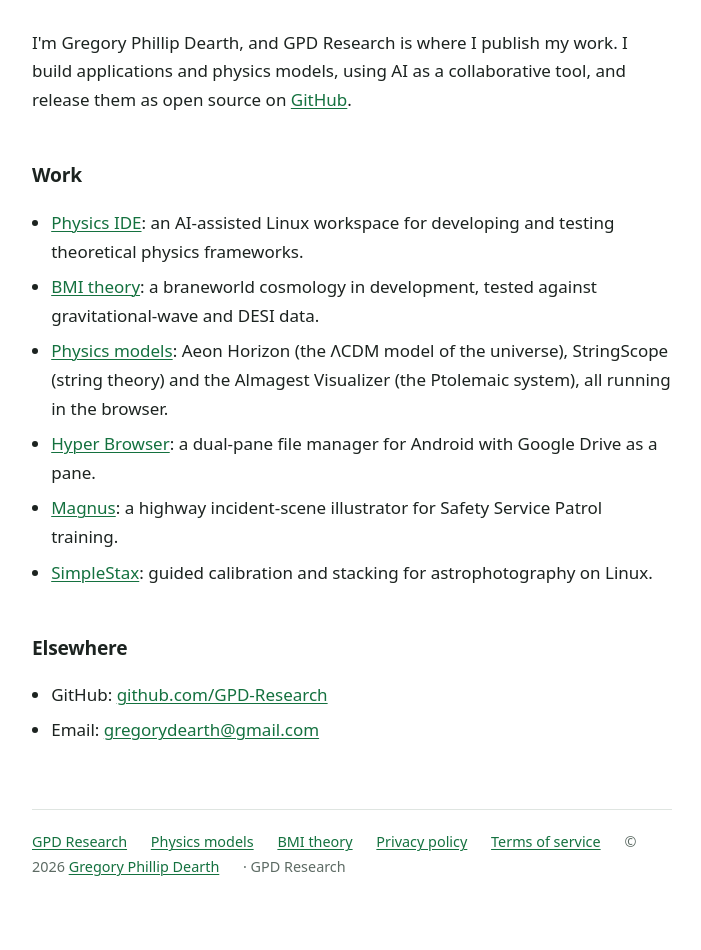
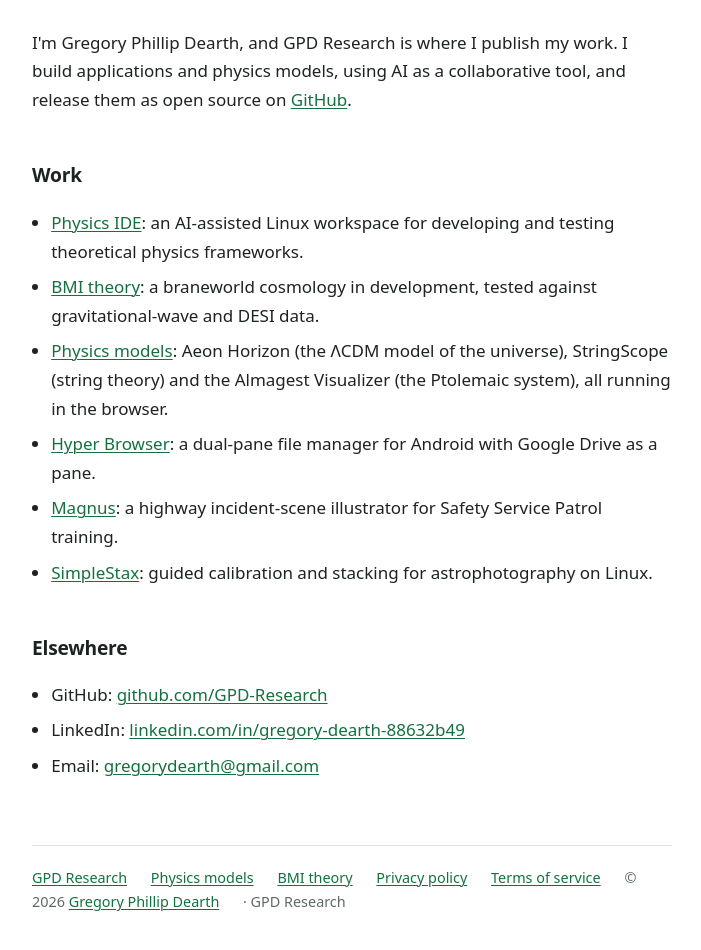
Before and after one commit to GPD-Research/GPD-Research.github.io, a plain HTML site: page about.html in a window 1280 px wide. Shown: the part 140-1090 px from the top of the page, without its empty margins (288-989 px from the left). Drawn offline with Linux system fonts and the light colour scheme.

Commit message:
Site: add LinkedIn to Person sameAs and the About page
Co-Authored-By: Devin AI <158243242+devin-ai-integration[bot]@users.noreply.github.com>

```diff
--- a/about.html
+++ b/about.html
@@ -16,7 +16,7 @@
 <meta property="profile:first_name" content="Gregory">
 <meta property="profile:last_name" content="Dearth">
 <meta name="twitter:card" content="summary">
-<script type="application/ld+json">{"@context": "https://schema.org", "@graph": [{"@type": "ProfilePage", "@id": "https://gpd-research.com/about.html", "url": "https://gpd-research.com/about.html", "name": "Gregory Phillip Dearth", "mainEntity": {"@id": "https://gpd-research.com/#person"}, "isPartOf": {"@id": "https://gpd-research.com/#website"}}, {"@type": "Person", "@id": "https://gpd-research.com/#person", "name": "Gregory Phillip Dearth", "givenName": "Gregory", "additionalName": "Phillip", "familyName": "Dearth", "alternateName": ["Gregory Dearth", "Gregory P. Dearth"], "url": "https://gpd-research.com/about.html", "email": "mailto:gregorydearth@gmail.com", "jobTitle": "Independent scientist, researcher and software developer", "description": "Independent scientist, researcher and software developer leveraging AI as a collaborative tool for applications and physics models.", "worksFor": {"@type": "Organization", "@id": "https://gpd-research.com/#org", "name": "GPD Research", "url": "https://gpd-research.com/"}, "knowsAbout": ["Theoretical physics", "Cosmology", "String theory", "Braneworld cosmology", "Software development", "Astrophotography"], "sameAs": ["https://github.com/GPD-Research"]}]}</script>
+<script type="application/ld+json">{"@context": "https://schema.org", "@graph": [{"@type": "ProfilePage", "@id": "https://gpd-research.com/about.html", "url": "https://gpd-research.com/about.html", "name": "Gregory Phillip Dearth", "mainEntity": {"@id": "https://gpd-research.com/#person"}, "isPartOf": {"@id": "https://gpd-research.com/#website"}}, {"@type": "Person", "@id": "https://gpd-research.com/#person", "name": "Gregory Phillip Dearth", "givenName": "Gregory", "additionalName": "Phillip", "familyName": "Dearth", "alternateName": ["Gregory Dearth", "Gregory P. Dearth"], "url": "https://gpd-research.com/about.html", "email": "mailto:gregorydearth@gmail.com", "jobTitle": "Independent scientist, researcher and software developer", "description": "Independent scientist, researcher and software developer leveraging AI as a collaborative tool for applications and physics models.", "worksFor": {"@type": "Organization", "@id": "https://gpd-research.com/#org", "name": "GPD Research", "url": "https://gpd-research.com/"}, "knowsAbout": ["Theoretical physics", "Cosmology", "String theory", "Braneworld cosmology", "Software development", "Astrophotography"], "sameAs": ["https://github.com/GPD-Research", "https://www.linkedin.com/in/gregory-dearth-88632b49/"]}]}</script>
 <link rel="icon" href="store/play-icon-512.png?v=040e02d1">
 <link rel="stylesheet" href="style.css?v=bbf3dc13">
 </head>
@@ -49,6 +49,7 @@
     <h2>Elsewhere</h2>
     <ul>
         <li>GitHub: <a href="https://github.com/GPD-Research" rel="me">github.com/GPD-Research</a></li>
+        <li>LinkedIn: <a href="https://www.linkedin.com/in/gregory-dearth-88632b49/" rel="me">linkedin.com/in/gregory-dearth-88632b49</a></li>
         <li>Email: <a href="mailto:gregorydearth@gmail.com">gregorydearth@gmail.com</a></li>
     </ul>
 </main>
```
Also changed, not shown: index.html (+1 -1 lines).
